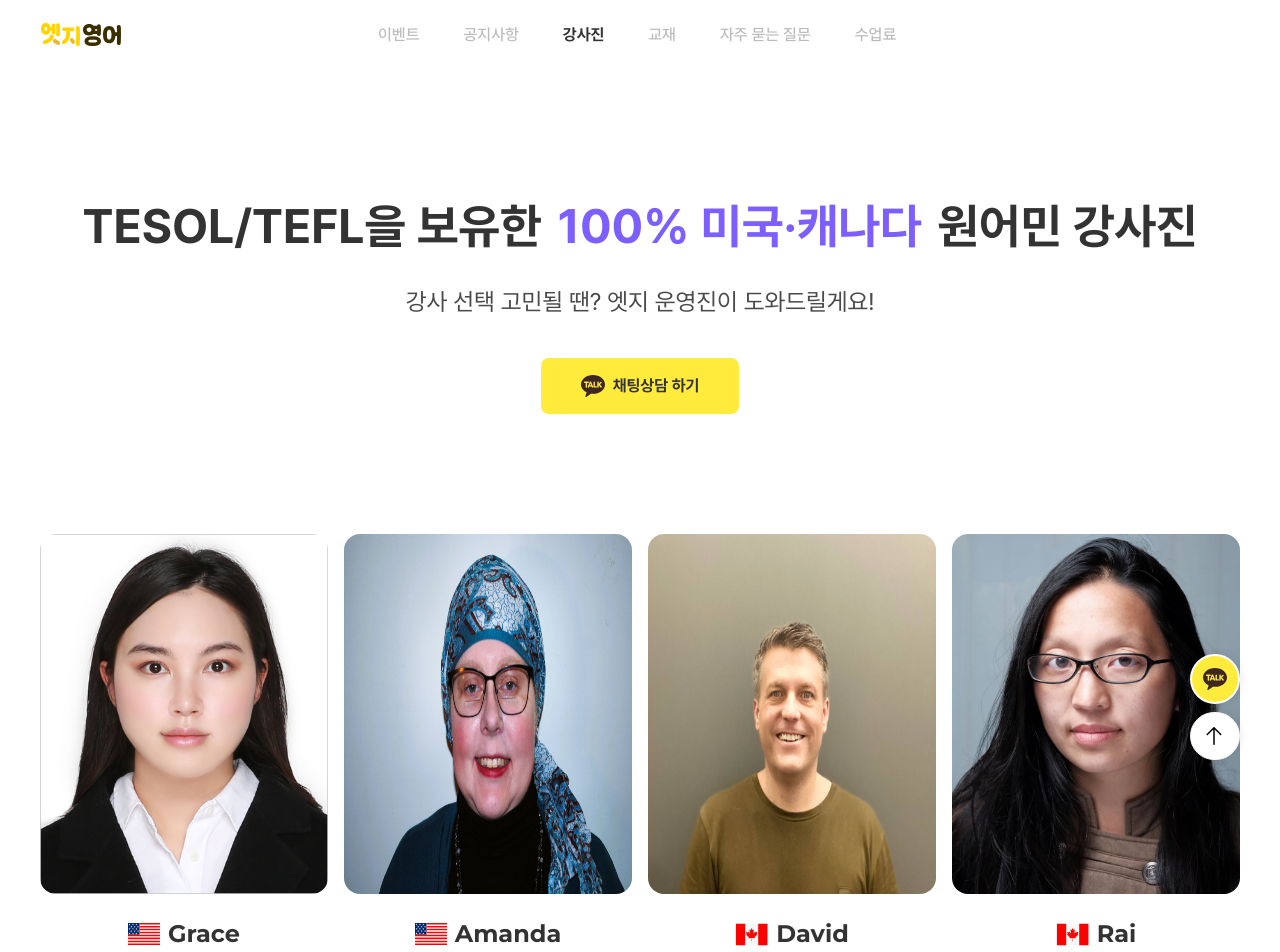
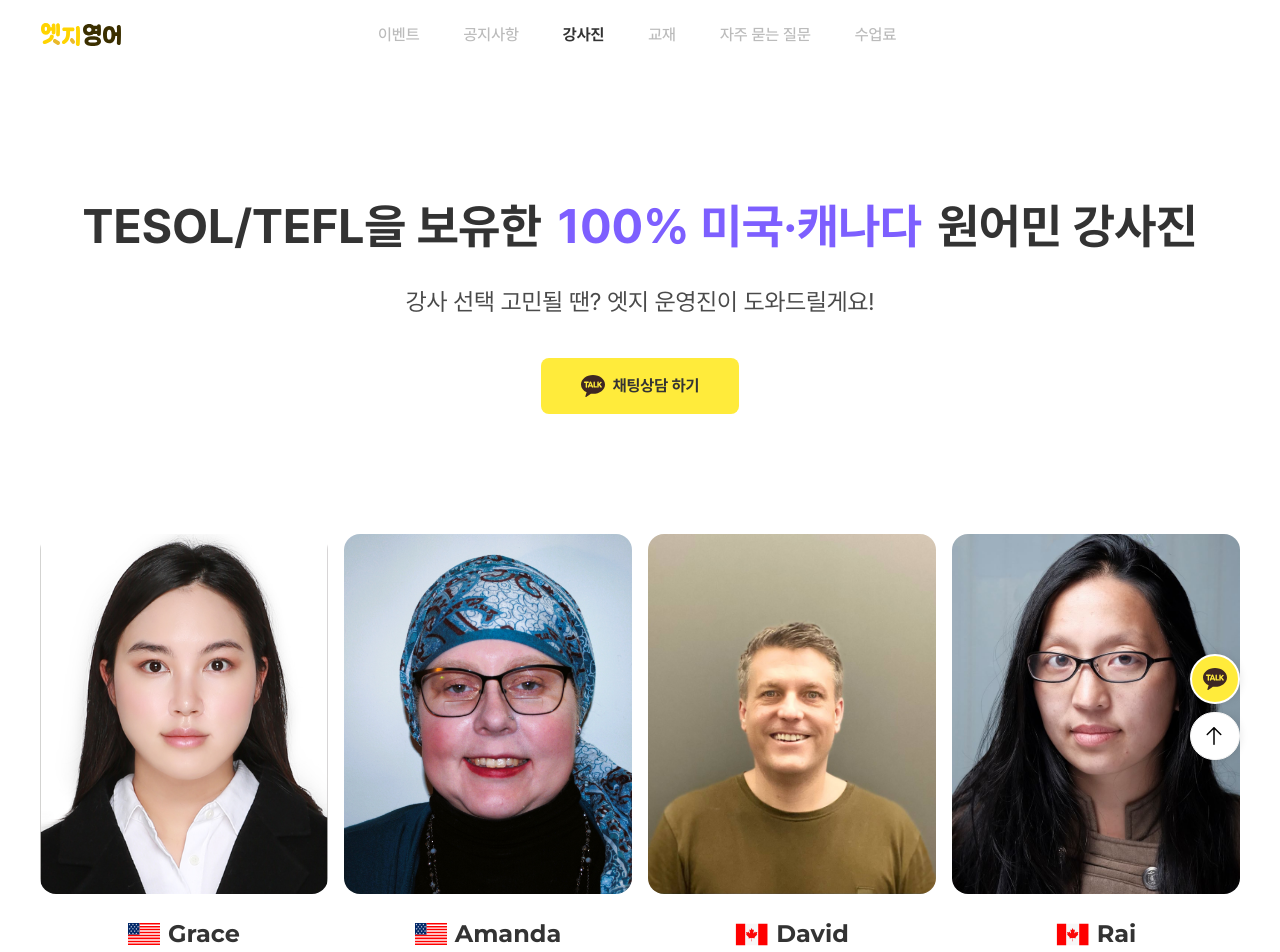
Before and after one commit to gandy818/edge-english, a Next.js app: page /tutors in a window 1280 px wide. Shown: the top 952 px of the page. Built offline with nearby package versions, Linux system fonts and the light colour scheme.

Commit message:
feat: 강사진 이미지 비율 수정

```diff
--- a/src/components/tutros/TutorGallery.tsx
+++ b/src/components/tutros/TutorGallery.tsx
@@ -30,7 +30,7 @@ export default function TutorGallery({ tutorList }: { tutorList: TutorType[] })
             onClick={() => openTutorModal(tutor.name)}
           >
             <img
-              className="aspect-[4/5] w-full rounded-2xl"
+              className="aspect-[4/5] w-full rounded-2xl object-cover"
               src={tutor.img}
               alt={tutor.name}
             />
```
